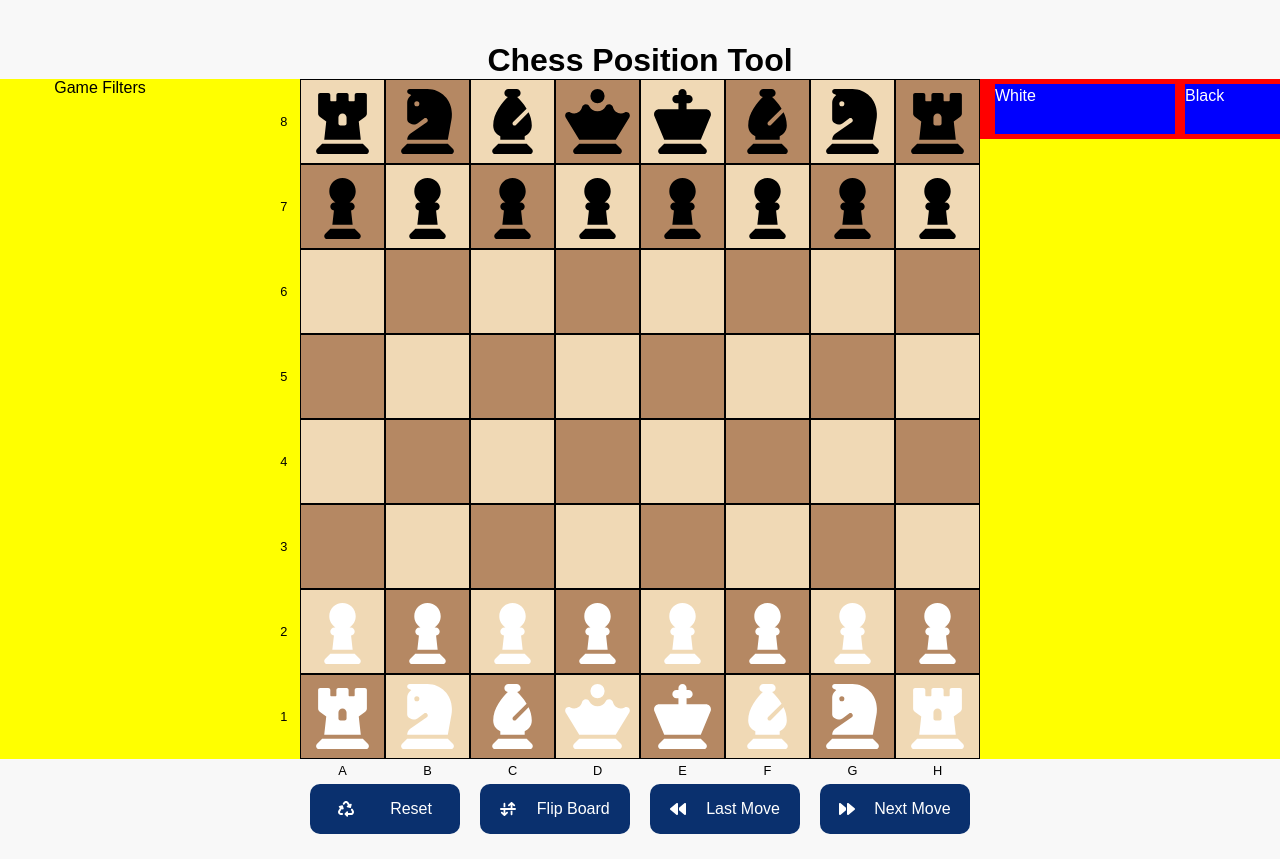
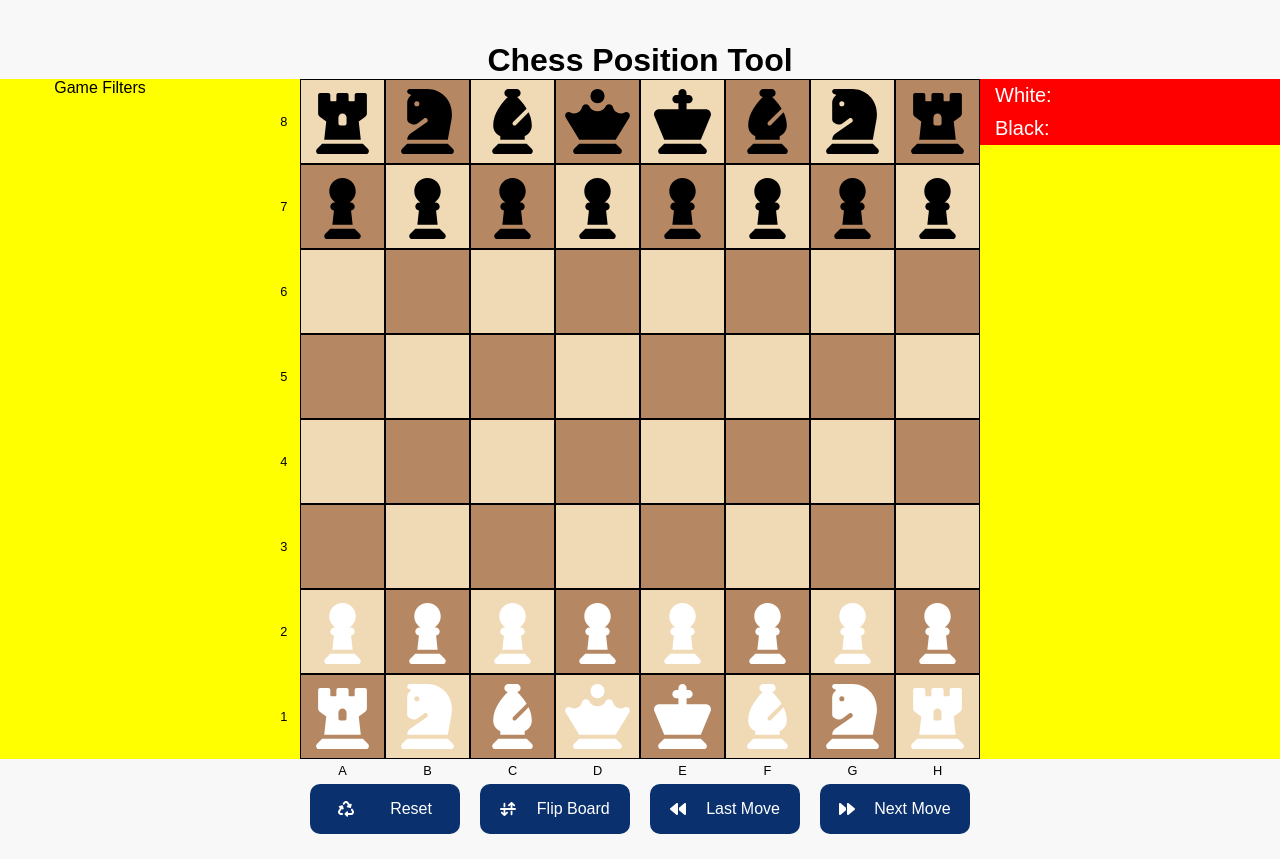
Before and after one commit to kraig-hebert/chess-position-tool, a React (Vite) app: page / in a window 1280 px wide. Shown: the top 859 px of the page. Built offline with nearby package versions, Linux system fonts and the light colour scheme.

Commit message:
added pieces now show up with icons on scoreborad...pawns are repped by a x# to show total

```diff
--- a/src/components/board/pieceIcon/pieceIconStyles.css
+++ b/src/components/board/pieceIcon/pieceIconStyles.css
@@ -10,3 +10,7 @@
 .black {
   color: black;
 }
+
+.small {
+  font-size: 20px;
+}
--- a/src/components/studyDetails/scoreboard/Scoreboard.jsx
+++ b/src/components/studyDetails/scoreboard/Scoreboard.jsx
@@ -20,30 +20,61 @@ const Scoreboard = () => {
     <PieceIcon
       key={index}
       Icon={pieceIcons[piece].icon}
-      className={pieceIcons[piece].className}
+      className={`${pieceIcons[piece].className} + small`}
     />
   ));
   const renderedBlackPieces = capturedPieces.black.map((piece, index) => (
     <PieceIcon
       key={index}
       Icon={pieceIcons[piece].icon}
-      className={pieceIcons[piece].className}
+      className={`${pieceIcons[piece].className} + small`}
     />
   ));
+
+  const renderPieceIcons = (color) => {
+    let pawnTotal = 0;
+    const pieceList = [];
+    capturedPieces[color].forEach((piece, index) => {
+      if (piece === "P" || piece === "p") pawnTotal += 1;
+      else
+        pieceList.push(
+          <PieceIcon
+            key={index}
+            Icon={pieceIcons[piece].icon}
+            className={`${pieceIcons[piece].className} + small`}
+          />
+        );
+    });
+    const pawnIconType = color === "white" ? "p" : "P";
+    if (pawnTotal > 0)
+      pieceList.unshift(
+        <>
+          <PieceIcon
+            key={17}
+            Icon={pieceIcons[pawnIconType].icon}
+            className={`${pieceIcons[pawnIconType].className} + small`}
+          />
+          x {pawnTotal}
+        </>
+      );
+    return pieceList;
+  };
 
   return (
     <div className="scoreboard">
       <div id="scoreboard-white" className="scoreboard-side">
-        <div className="side-title">
-          White {whiteScore - blackScore > 0 ? whiteScore - blackScore : ""}
-        </div>
-        <div className="captured-pieces">{renderedWhitePieces}</div>
+        <div className="side-title">White: </div>
+        <div className="captured-pieces">{renderPieceIcons("white")}</div>
+        <span>
+          {whiteScore - blackScore > 0 ? `+ ${whiteScore - blackScore}` : ""}
+        </span>
       </div>
       <div id="scoreboard-black" className="scoreboard-side">
-        <div className="side-title">
-          Black {blackScore - whiteScore > 0 ? blackScore - whiteScore : ""}
-        </div>
-        <div className="captured-pieces">{renderedBlackPieces}</div>
+        <div className="side-title">Black: </div>
+        <div className="captured-pieces">{renderPieceIcons("black")}</div>
+        <span>
+          {blackScore - whiteScore > 0 ? `+${blackScore - whiteScore}` : ""}
+        </span>
       </div>
     </div>
   );
--- a/src/components/studyDetails/scoreboard/scoreboardStyles.css
+++ b/src/components/studyDetails/scoreboard/scoreboardStyles.css
@@ -1,8 +1,6 @@
 .scoreboard {
   display: flex;
-  flex-direction: row;
-  justify-content: space-between;
-  align-items: center;
+  flex-direction: column;
   width: 100%;
   padding: 0 10px 0 10px;
   background-color: red;
@@ -10,15 +8,14 @@
 
 .scoreboard-side {
   display: flex;
-  flex-direction: column;
-  justify-content: space-around;
-  align-items: flex-start;
-  width: 50%;
+  flex-direction: row;
+  justify-content: flex-start;
+  align-items: center;
+  width: 100%;
   margin: 5px;
   color: white;
   font-size: 16px;
   text-align: center;
-  background-color: blue;
 }
 
 .side-title {
@@ -26,7 +23,7 @@
   flex-direction: row;
   justify-content: center;
   align-items: center;
-  height: 25px;
+  font-size: 1.25rem;
 }
 
 .captured-pieces {
@@ -34,5 +31,10 @@
   flex-direction: row;
   justify-content: center;
   align-items: center;
-  height: 25px;
+  margin-right: 10px;
 }
+
+span {
+  color: yellow;
+  font-size: 1.25rem;
+}
```
